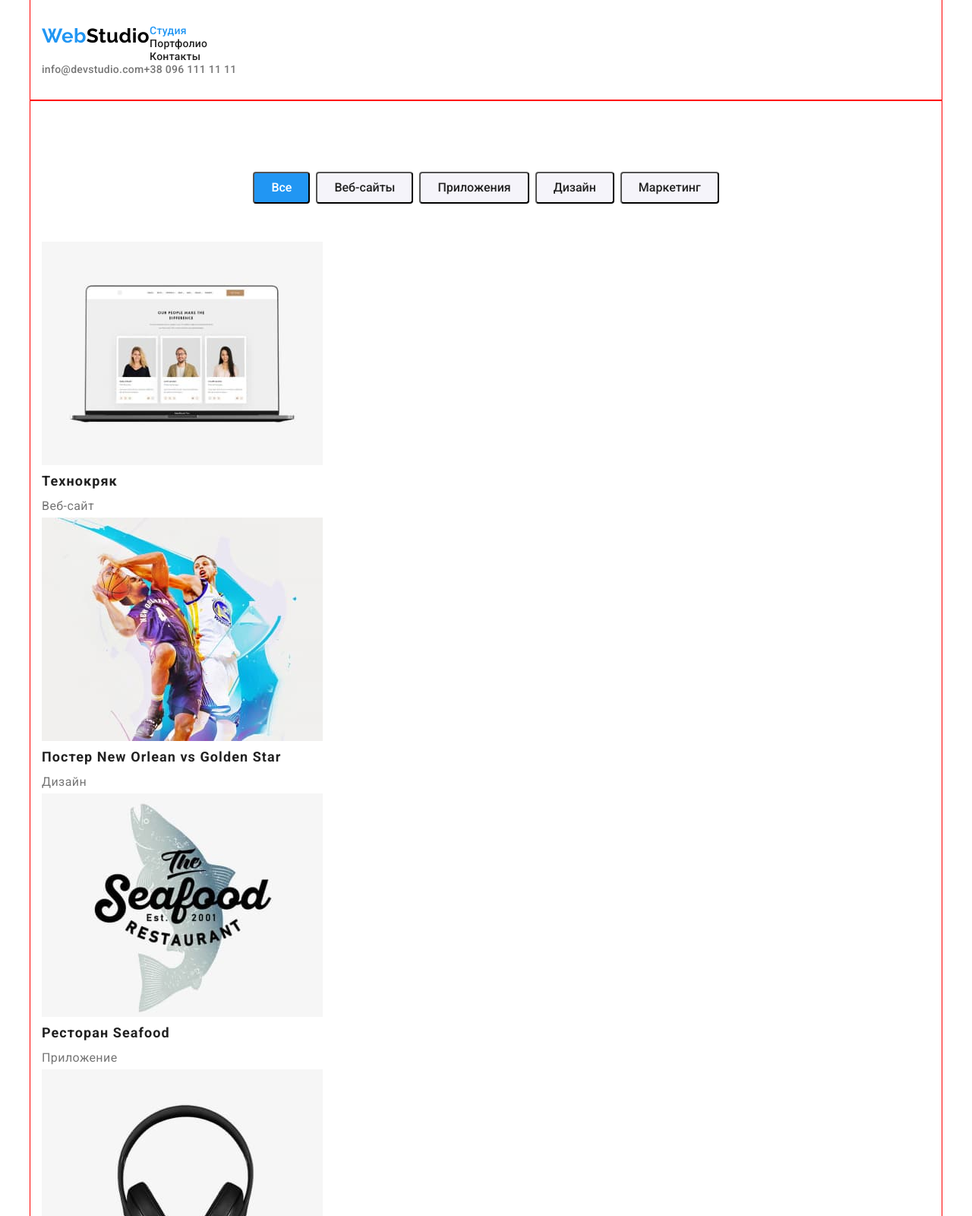
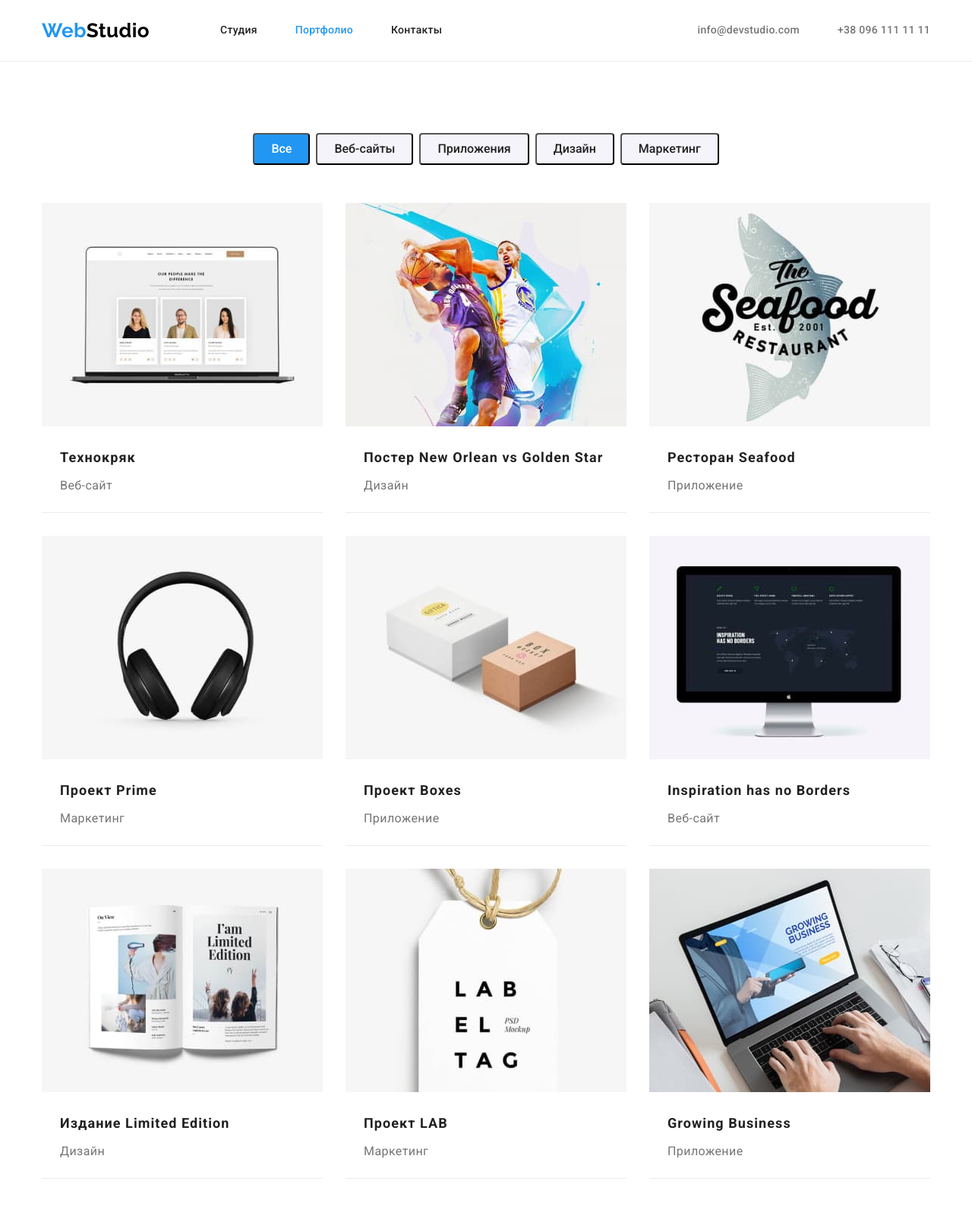
Before and after one commit to PavloMykhailovskyi/goit-markup-hw-03, a plain HTML site: page portfolio.html in a window 1280 px wide. Shown: the top 1600 px of the page at 76% size. Drawn offline with nearby package versions, Linux system fonts and the light colour scheme.

Commit message:
добавляет сетку

```diff
--- a/css/styles.css
+++ b/css/styles.css
@@ -8,6 +8,7 @@
 --background-color: #F5F4FA;
 --btn-background-color: #188CE8;
 --logo-color: #000000;
+--border-color: #ECECEC;
 }
 
 body {
@@ -32,7 +33,6 @@ ul, ol {
     padding-left: 15px;
     padding-right: 15px;
     margin: 0 auto;
-    outline: 1px solid red;
 }
 
 .list {
@@ -49,13 +49,21 @@ ul, ol {
 }
 
 /*--------------------------------header--------------------*/
+.header {
+    border-bottom : 1px solid var(--border-color);
+}
 
-.header>.container {
-    padding-top: 32px;
-    padding-bottom: 32px;
+.main-nav, .nav.list {
+    display: flex;
+    align-items: center;
+}
+
+.nav .list {
+    margin-left: 93px;
 }
 
 .nav-logo {
+    display: block;
 
     font-family: 'Raleway';
     font-weight: 700;
@@ -68,11 +76,16 @@ ul, ol {
 .logo {
     color: var(--logo-color);
 }
-.nav, .contact {
+.nav .list, .contact {
     display: flex;
 }
 
+
 .nav-link {
+    display: block;
+    padding-top: 32px;
+    padding-bottom: 32px;
+
     font-weight: 500;
     font-size: 14px;
     line-height: 1.14;
@@ -85,7 +98,15 @@ ul, ol {
     color: var(--accent-color);
 }
 
+.contact {
+    margin-left: auto;
+}
+
 .contact-link {
+    display: block;
+    padding-top: 32px;
+    padding-bottom: 32px;
+
     font-weight: 500;
     font-size: 14px;
     line-height: 1.14;
@@ -98,6 +119,10 @@ ul, ol {
     color: var(--accent-color);
 }
 
+.header .list>li:nth-child(n+2) {
+    margin-left: 50px;
+}
+
 /*--------------------------hero---------------------------*/
 
 .hero {
@@ -105,6 +130,10 @@ ul, ol {
 }
 
 .hero-title {
+    margin: 0 auto;
+    max-width: 696px;
+    margin-bottom: 30px;
+
     font-weight: 900;
     font-size: 44px;
     line-height: 1.36;
@@ -112,14 +141,14 @@ ul, ol {
     letter-spacing: 0.06em;
     text-transform: uppercase;
     color: var(--secondary-title-color);
-    margin-bottom: 30px;
 }
 
 .hero-btn {
-    margin: auto;
+    margin: 0 auto;
     padding: 10px 32px;
     border-radius: 4px;
     min-width: 200px;
+
     font-family: inherit;
     font-weight: 700;
     font-size: 16px;
@@ -142,6 +171,15 @@ background-color: var(--btn-background-color);
     padding-top: 94px;
     padding-bottom: 94px;
 }
+
+.features .list {
+    display: flex;
+}
+
+.features-list-items {
+    width: 270px;
+}
+
 .visually-hidden {
     position: absolute;
     width: 1px;
@@ -157,15 +195,21 @@ background-color: var(--btn-background-color);
 }
 
 .features-title-text {
+    margin-bottom: 10px;
+
     font-size: 14px;
     line-height: 1.14;
     text-transform: uppercase;
     color: var(--primary-title-color);
-    margin-bottom: 10px;
+
 }
 .features-text {
     font-size: 14px;
     line-height: 1.71;
+}
+
+.features .list>li:nth-child(n+2) {
+    margin-left: 30px;
 }
 
 /*---------------------------about-----------------------*/
@@ -174,12 +218,21 @@ background-color: var(--btn-background-color);
     padding-bottom: 94px;
 }
 
+.about .list {
+    display: flex;
+}
+
 .about-title {
+    margin-bottom: 50px;
+
     font-size: 36px;
     line-height: 1.17;
     text-align: center;
     color: var(--primary-title-color);
-    margin-bottom: 50px;
+}
+
+.about .list>li:nth-child(n+2) {
+    margin-left: 30px;
 }
 
 /*--------------------------team-------------------------*/
@@ -188,6 +241,9 @@ background-color: var(--btn-background-color);
     background-color: var(--background-color);
 
 }
+.team .list {
+    display: flex;
+}
 
 .team>.container {
     padding-top: 94px;
@@ -195,30 +251,37 @@ background-color: var(--btn-background-color);
 }
 
 .team-title {
+    margin-bottom: 50px;
+
     font-size: 36px;
     line-height: 1.17;
     text-align: center;
     color: var(--primary-title-color);
-    margin-bottom: 50px;
 }
 .team-img {
     margin-bottom: 30px;
 }
 
 .team-title-text {
+    margin-bottom: 10px;
+
     font-weight: 500;
     font-size: 16px;
     line-height: 1.19;
     text-align: center;
     color: var(--primary-title-color);
-    margin-bottom: 10px;
 }
 
 .team-text {
+    margin-bottom: 30px;
+
     font-size: 16px;
     line-height: 1.19;
     text-align: center;
-    margin-bottom: 30px;
+}
+
+.team .list>li:nth-child(n+2) {
+    margin-left: 30px;
 }
 
 /*-----------------------footer------------------------*/
@@ -290,6 +353,25 @@ background-color: var(--btn-background-color);
     margin-bottom: 50px;
 }
 
+.list-img {
+    display: flex;
+    flex-wrap: wrap;
+}
+
+.list-img-item {
+    margin-right: 30px;
+    margin-bottom: 30px;
+    padding-bottom: 20px;
+    border-bottom : 1px solid var(--border-color);
+}
+
+.list-img-item:nth-child(3n) {
+    margin-right: 0;
+}
+.list-img-item:nth-last-child(-n+3) {
+    margin-bottom: 0;
+}
+
 .portfolio .list-btn>li:nth-child(n+2) {
     margin-left: 8px;
 }
@@ -297,6 +379,7 @@ background-color: var(--btn-background-color);
 .portfolio-btn {
     padding: 6px 22px;
     border-radius: 4px;
+
     font-family: inherit;
     font-weight: 500;
     font-size: 16px;
@@ -313,6 +396,8 @@ background-color: var(--btn-background-color);
 }
 
 .title-link {
+    margin: 0 24px 4px;
+
     font-size: 18px;
     line-height: 2;
     letter-spacing: 0.06em;
@@ -320,6 +405,8 @@ background-color: var(--btn-background-color);
 }
 
 .text-link {
+    margin: 0 24px;
+
     font-size: 16px;
     line-height: 1.88;
     color: var(--primary-text-color);
@@ -332,3 +419,7 @@ background-color: var(--btn-background-color);
 .list-link {
     text-decoration: none;
 }
+
+.portfolio img {
+    margin-bottom: 20px;
+}
--- a/portfolio.html
+++ b/portfolio.html
@@ -12,23 +12,20 @@
       href="https://fonts.googleapis.com/css2?family=Raleway:wght@700&family=Roboto:wght@400;500;700;900&display=swap"
       rel="stylesheet"
     />
-    <link
-      rel="stylesheet"
-      href="node_modules/modern-normalize/modern-normalize.css"
-    />
+    <link rel="stylesheet" href="https://cdnjs.cloudflare.com/ajax/libs/modern-normalize/1.1.0/modern-normalize.css" integrity="sha512-Y0MM+V6ymRKN2zStTqzQ227DWhhp4Mzdo6gnlRnuaNCbc+YN/ZH0sBCLTM4M0oSy9c9VKiCvd4Jk44aCLrNS5Q==" crossorigin="anonymous" referrerpolicy="no-referrer" />
     <link rel="stylesheet" href="./css/styles.css" />
   </head>
   <body>
-    <header class="header">
-      <div class="container">
+   <header class="header">
+      <div class="container main-nav">
         <nav class="nav list">
           <a href="index.html" lang="en" class="nav-logo"
             >Web<span class="logo">Studio</span></a
           >
           <ul class="list">
-            <li><a href="index.html" class="nav-link current">Студия</a></li>
+            <li><a href="index.html" class="nav-link">Студия</a></li>
             <li>
-              <a href="./portfolio.html" class="nav-link">Портфолио</a>
+              <a href="./portfolio.html" class="nav-link current">Портфолио</a>
             </li>
             <li><a href="" class="nav-link">Контакты</a></li>
           </ul>
@@ -66,15 +63,15 @@
             <button type="button" class="portfolio-btn">Маркетинг</button>
           </li>
         </ul>
-        <ul class="list">
-          <li>
+        <ul class="list list-img">
+          <li class="list-img-item">
             <a href="" class="list-link">
               <img src="./images/web-site.jpg" alt="web-site" width="370" />
               <h2 class="title-link">Технокряк</h2>
               <p class="text-link">Веб-сайт</p>
             </a>
           </li>
-          <li>
+          <li class="list-img-item">
             <a href="" class="list-link">
               <img src="./images/bascetball.jpg" alt="bascetball" width="370" />
               <h2 class="title-link">
@@ -83,7 +80,7 @@
               <p class="text-link">Дизайн</p>
             </a>
           </li>
-          <li>
+          <li class="list-img-item">
             <a href="" class="list-link">
               <img src="./images/restaurant.jpg" alt="restaurant" width="370" />
               <h2 class="title-link">
@@ -92,28 +89,28 @@
               <p class="text-link">Приложение</p>
             </a>
           </li>
-          <li>
+          <li class="list-img-item">
             <a href="" class="list-link">
               <img src="./images/earphones.jpg" alt="earphones" width="370" />
               <h2 class="title-link">Проект <span lang="en">Prime</span></h2>
               <p class="text-link">Маркетинг</p>
             </a>
           </li>
-          <li>
+          <li class="list-img-item">
             <a href="" class="list-link">
               <img src="./images/boxes.jpg" alt="boxes" width="370" />
               <h2 class="title-link">Проект <span lang="en">Boxes</span></h2>
               <p class="text-link">Приложение</p>
             </a>
           </li>
-          <li>
+          <li class="list-img-item">
             <a href="" class="list-link">
               <img src="./images/monitor.jpg" alt="monitor" width="370" />
               <h2 lang="en" class="title-link">Inspiration has no Borders</h2>
               <p class="text-link">Веб-сайт</p>
             </a>
           </li>
-          <li>
+          <li class="list-img-item">
             <a href="" class="list-link">
               <img src="./images/book.jpg" alt="book" width="370" />
               <h2 class="title-link">
@@ -122,14 +119,14 @@
               <p class="text-link">Дизайн</p>
             </a>
           </li>
-          <li>
+          <li class="list-img-item">
             <a href="" class="list-link">
               <img src="./images/lab.jpg" alt="lab" width="370" />
               <h2 class="title-link">Проект <span lang="en">LAB</span></h2>
               <p class="text-link">Маркетинг</p>
             </a>
           </li>
-          <li>
+          <li class="list-img-item">
             <a href="" class="list-link">
               <img src="./images/notebook.jpg" alt="notebook" width="370" />
               <h2 lang="en" class="title-link">Growing Business</h2>
```
Also changed, not shown: index.html (+9 -6 lines).
